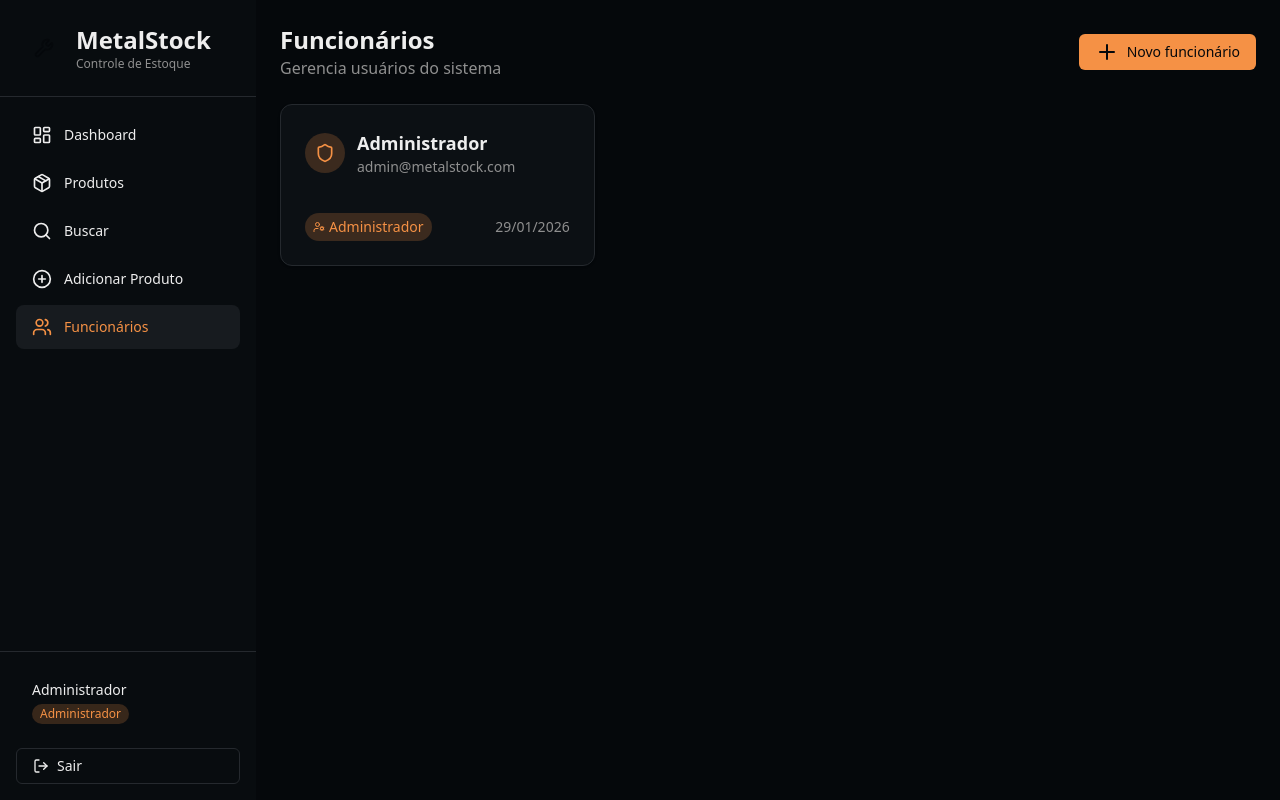
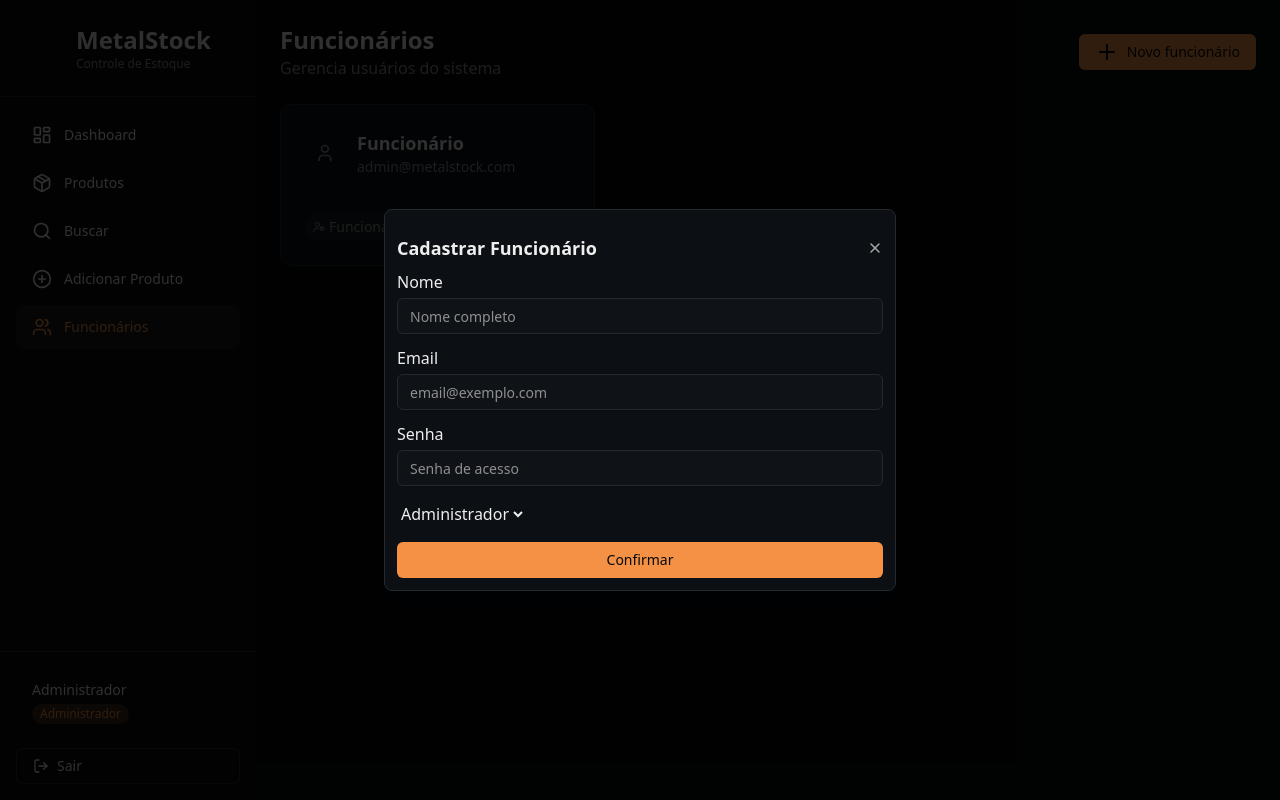
Before and after one commit to bruno-gomes97/metal-stock, a React (Vite) app: page /dashboard/employees in a window 1280 px wide. Both pictures are taken after a click on the button "Novo funcionário". Built offline with nearby package versions, Linux system fonts and the light colour scheme.

Commit message:
feat: implement employee list screen, context, modal, and cards

```diff
--- a/src/App.tsx
+++ b/src/App.tsx
@@ -1,5 +1,6 @@
 import { BrowserRouter, Route, Routes } from 'react-router-dom';
 import { AuthProvider } from './context/authContext';
+import { EmployeeProvider } from './context/employeeContext';
 import { ProductProvider } from './context/productContext';
 import DashboardLayout from './layouts/dashboardLayout';
 import AddProductsPage from './pages/add-products';
@@ -13,6 +14,7 @@ function App() {
     <BrowserRouter>
       <AuthProvider>
         <ProductProvider>
+          <EmployeeProvider>
             <Routes>
               <Route path='/' element={<LoginPage />} />
 
@@ -26,6 +28,7 @@ function App() {
                 <Route path='employees' element={<EmployeesPage />} />
               </Route>
             </Routes>
+          </EmployeeProvider>
          </ProductProvider>
       </AuthProvider>
     </BrowserRouter>
--- /dev/null
+++ b/src/components/card/index.tsx
@@ -0,0 +1,37 @@
+import { ShieldIcon, UserIcon } from "lucide-react";
+import IconContainer from "../icon-container";
+import Tag from "../tag";
+import Text from "../text";
+
+interface CardProps {
+	isAdmin?: boolean;
+}
+
+export default function Card({ isAdmin = true }: CardProps) {
+	return (
+		<div className="text-[var(--card-foreground)] flex flex-col gap-6 rounded-xl border py-6 shadow-sm bg-[var(--card)] border-[var(--border)]">
+			<header className="flex items-start gap-2 px-6 pb-3">
+				<div className="flex items-start justify-between">
+					<div className="flex items-center gap-3">
+						{isAdmin ? (
+							<IconContainer colorBg="primary" opacity="20" height='10' width="10" rounded="full">
+								<ShieldIcon className="h-5 w-5 text-[var(--primary)]"/>
+							</IconContainer>
+						) : (
+							<IconContainer colorBg="muted" height='10' width="10" rounded="full">
+								<UserIcon className="h-5 w-5 text-[var(--muted-foreground)]"/>
+							</IconContainer>
+						)}
+						<div>
+							<Text variant='lg' className="font-semibold text-[var(--base)]">{isAdmin ? "Administrador" : "Funcionário"}</Text>
+							<Text variant='sm' className="text-[var(--muted-foreground)]">admin@metalstock.com</Text>
+						</div>
+					</div>
+				</div>
+			</header>
+			<div className="px-6">
+				<Tag isAdmin={isAdmin} createdAt={new Date().toLocaleDateString()} />
+			</div>
+		</div>
+	)
+}
--- a/src/components/select/movement-type-select.tsx
+++ b/src/components/select/movement-type-select.tsx
@@ -2,6 +2,7 @@ import { CirclePlusIcon, Minus } from "lucide-react";
 import { useEffect, useRef, useState } from "react";
 
 export type MovementType = 'entrada' | 'saida';
+export type EmployeeType = 'ADMIN' | 'EMP';
 
 interface MovementTypeSelectProps {
 	value: MovementType | null;
--- /dev/null
+++ b/src/components/tag/index.tsx
@@ -0,0 +1,24 @@
+import { UserCogIcon } from "lucide-react";
+import { USERROLE } from "../../constant/Auth";
+import Text from "../text";
+
+interface TagProps {
+	isAdmin?: boolean;
+	createdAt?: string;
+}
+
+export default function Tag({ isAdmin = true, createdAt }: TagProps) {
+	const userRole = isAdmin ? USERROLE.ADMIN : USERROLE.EMPLOYEE;
+
+	return (
+		<div className="flex items-center justify-between">
+			<span
+				className={`inline-flex items-center gap-1 px-2 py-1 text-sm rounded-full ${isAdmin ? "bg-[var(--primary)]/20" : "bg-[var(--muted)]"} ${isAdmin ? "text-[var(--primary)]" : "text-[var(--muted-foreground)]"}`}
+			>
+				<UserCogIcon className="w-3 h-3"/>
+				{userRole === USERROLE.ADMIN ? "Administrador" : "Funcionário"}
+			</span>
+			<Text variant="sm" className="text-[var(--muted-foreground)]">{createdAt}</Text>
+		</div>
+	)
+}
--- /dev/null
+++ b/src/constant/Auth.ts
@@ -0,0 +1,4 @@
+export const USERROLE = {
+	ADMIN: 'Administrador',
+	EMPLOYEE: 'Funcionário',
+}
--- /dev/null
+++ b/src/context/employeeContext.tsx
@@ -0,0 +1,52 @@
+/* eslint-disable react-refresh/only-export-components*/
+import React from "react";
+
+export const KEY_EMPLOYEES = "metalstock:employees";
+
+export interface EmployeePayload extends Record<string, unknown> {
+	id?: string;
+	name: string;
+	email: string;
+	password: string;
+	role: "ADMIN" | "EMP";
+}
+
+interface EmployeeContextType {
+	employees: EmployeePayload[] | null;
+	addEmployee: (employee: EmployeePayload) => void;
+}
+
+export const EmployeeContext = React.createContext<EmployeeContextType | undefined>(undefined);
+
+export const EmployeeProvider = ({ children }: { children: React.ReactNode }) => {
+	const [employees, setEmployees] = React.useState<EmployeePayload[] | null>(null);
+
+	React.useEffect(() => {
+		const storedEmployees = localStorage.getItem(KEY_EMPLOYEES);
+		if(storedEmployees) {
+			setEmployees(JSON.parse(storedEmployees));
+		}
+	}, []);
+
+	const addEmployee = (employee: EmployeePayload) => {
+		setEmployees(prev => {
+			const updatedEmployees = prev && Array.isArray(prev) ? [...prev, employee] : [employee];
+			localStorage.setItem(KEY_EMPLOYEES, JSON.stringify(updatedEmployees));
+			return updatedEmployees;
+		})
+	}
+
+	return (
+		<EmployeeContext.Provider value={{employees, addEmployee}}>
+			{children}
+		</EmployeeContext.Provider>
+	)
+}
+
+export const useEmployee = () => {
+	const context = React.useContext(EmployeeContext);
+	if (!context) {
+		throw new Error("useEmployee must be used within an EmployeeProvider");
+	}
+	return context;
+}
--- /dev/null
+++ b/src/pages/employees/components/modals/add-employee.modal.tsx
@@ -0,0 +1,86 @@
+import { XIcon } from "lucide-react";
+import { useForm } from "react-hook-form";
+import Button from "../../../../components/button";
+import Text from "../../../../components/text";
+import TextField from "../../../../components/text-field";
+import { useEmployee, type EmployeePayload } from "../../../../context/employeeContext";
+
+interface AddEmployeeModalProps {
+	onCancel?: () => void;
+}
+
+export default function AddEmployeeModal({ onCancel }: AddEmployeeModalProps) {
+	const { register, handleSubmit } = useForm<EmployeePayload>();
+	const {addEmployee} = useEmployee();
+
+	const onSubmit = (data: EmployeePayload) => {
+		addEmployee(data);
+	}
+
+	return (
+		<div className="fixed inset-0 z-50 bg-black/80 flex items-center justify-center">
+			<div className="bg-[var(--card)] rounded-lg shadow-lg w-full max-w-lg border border-[var(--border)] p-3">
+				<div className="flex items-center justify-between py-3">
+					<div className="flex items-center gap-3">
+						<Text variant="lg" className="font-semibold text-[var(--foreground)]">Cadastrar Funcionário</Text>
+					</div>
+					<button
+						onClick={onCancel}
+						className="rounded-sm opacity-70 transition-opacity hover:opacity-100"
+						title="Fechar"
+					>
+						<XIcon className="h-4 w-4" />
+					</button>
+				</div>
+				<form className="space-y-4" onSubmit={handleSubmit(onSubmit)}>
+					<div className="space-y-2">
+						<TextField
+							id="employee-name"
+							type="text"
+							label="Nome"
+							placeholder="Nome completo"
+							title="Preencha este campo."
+							{...register("name")}
+						/>
+					</div>
+					<div className="space-y-2">
+						<TextField
+							id="employee-email"
+							type="email"
+							label="Email"
+							placeholder="email@exemplo.com"
+							title="Preencha este campo."
+							{...register("email")}
+						/>
+					</div>
+					<div className="space-y-2">
+						<TextField
+							id="employee-password"
+							type="text"
+							label="Senha"
+							placeholder="Senha de acesso"
+							title="Preencha este campo."
+							{...register("password")}
+						/>
+					</div>
+					<div className="space-y-2">
+						<select
+							{...register("role")}
+						>
+							<option value="ADMIN">Administrador</option>
+							<option value="EMP">Funcionário</option>
+						</select>
+					</div>
+					<footer className="flex justify-end gap-2">
+						<Button
+							type="submit"
+							variant="primary"
+						>
+							Confirmar
+						</Button>
+					</footer>
+				</form>
+			</div>
+		</div>
+	)
+}
--- a/src/pages/employees/index.tsx
+++ b/src/pages/employees/index.tsx
@@ -1,9 +1,16 @@
-import { PlusIcon, ShieldIcon, UserCogIcon } from "lucide-react";
-import IconContainer from "../../components/icon-container";
+import { PlusIcon } from "lucide-react";
+import React from "react";
+import Card from "../../components/card";
 import PageHeader from "../../components/page-header";
-import Text from "../../components/text";
+import { useAuth } from "../../context/authContext";
+import AddEmployeeModal from "./components/modals/add-employee.modal";
+
 
 export default function EmployeesPage() {
+	const [openModal, setOpenModal] = React.useState(false);
+	const { user } = useAuth();
+	const isAdmin = user?.email === "admin@metalstock.com" ? true : false;
+
 	return (
 		<>
 			<div className="p-6 space-y-6">
@@ -14,39 +21,19 @@ export default function EmployeesPage() {
 						label: "Novo funcionário",
 						icon: <PlusIcon className="text-[var(--primary-foreground)]"/>,
 						onClick() {
-							console.log("Abrir modal")
+							setOpenModal(true);
 						},
 					}}
 				/>
 				<div className="grid gap-4 md:grid-cols-2 md:grid-cols-3">
-					<div className="text-[var(--card-foreground)] flex flex-col gap-6 rounded-xl border py-6 shadow-sm bg-[var(--card)] border-[var(--border)]">
-						<header className="flex items-start gap-2 px-6 pb-3">
-							<div className="flex items-start justify-between">
-								<div className="flex items-center gap-3">
-									<IconContainer colorBg="primary" opacity="20" height='10' width="10" rounded="full">
-										<ShieldIcon className="h-5 w-5 text-[var(--primary)]"/>
-									</IconContainer>
-									<div>
-										<Text variant='lg' className="font-semibold text-[var(--base)]">Administrador</Text>
-										<Text variant='sm' className="text-[var(--muted-foreground)]">admin@metalstock.com</Text>
-									</div>
-								</div>
-							</div>
-						</header>
-						<div className="px-6">
-							<div className="flex items-center justify-between">
-								<span
-									className="inline-flex items-center gap-1 px-2 py-1 text-sm rounded-full bg-[var(--primary)]/20 text-[var(--primary)]"
-								>
-									<UserCogIcon className="w-3 h-3"/>
-									Administrador
-								</span>
-								<Text variant="sm" className="text-[var(--muted-foreground)]">29/01/2026</Text>
-							</div>
-						</div>
-					</div>
+					<Card isAdmin={isAdmin} />
 				</div>
 			</div>
+			{openModal && (
+				<AddEmployeeModal
+					onCancel={() => setOpenModal(false)}
+				/>
+			)}
 		</>
 	)
 }
```
Lines whose indentation alone changed are shown as unchanged.
